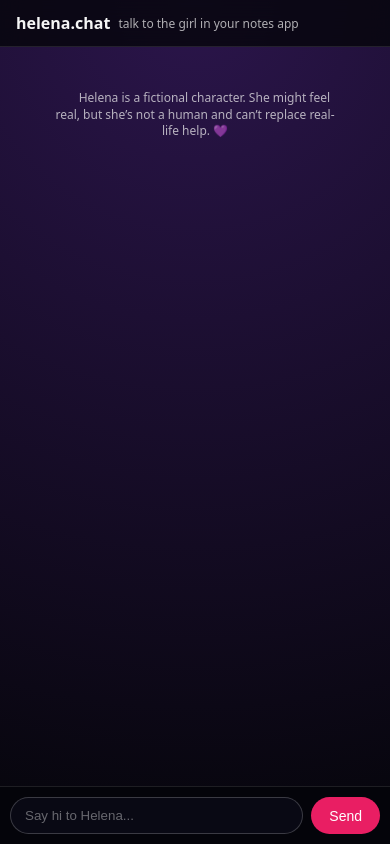
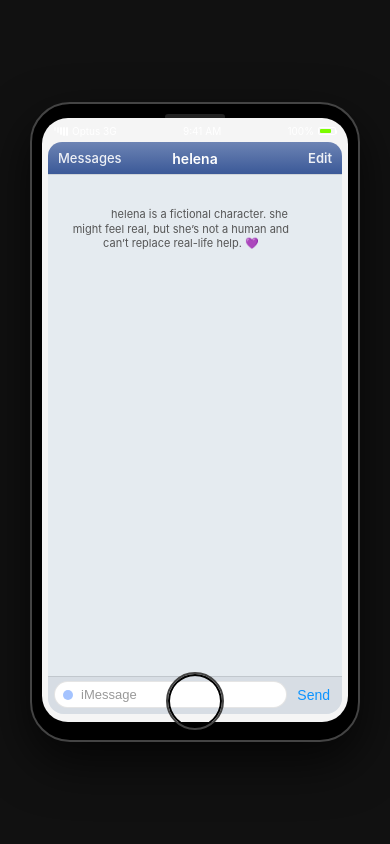
Before and after one commit to iameliwan/helena-chat, a website: page index.html in a window 390 px wide. Drawn offline with Linux system fonts and the light colour scheme.

Commit message:
Update index.html
iPhone 4 UI update

```diff
--- a/index.html
+++ b/index.html
@@ -5,118 +5,325 @@
   <title>Chat with Helena</title>
   <meta name="viewport" content="width=device-width, initial-scale=1" />
   <style>
-    * { box-sizing: border-box; }
+    * {
+      box-sizing: border-box;
+    }
+
     body {
       margin: 0;
-      font-family: system-ui, -apple-system, BlinkMacSystemFont, sans-serif;
-      background: radial-gradient(circle at top, #2b154b, #05050a);
-      color: #f5f5f5;
+      background: #111;
+      height: 100vh;
+      display: flex;
+      align-items: center;
+      justify-content: center;
+      font-family: -apple-system, BlinkMacSystemFont, system-ui, sans-serif;
+      color: #000;
+    }
+
+    .phone {
+      width: 330px;
+      height: 640px;
+      border-radius: 40px;
+      background: #000;
+      padding: 14px 10px 18px;
+      box-shadow: 0 20px 50px rgba(0, 0, 0, 0.7);
+      border: 2px solid #444;
+      position: relative;
+    }
+
+    /* Top speaker + home button to feel like iPhone 4 */
+    .phone::before {
+      content: "";
+      position: absolute;
+      top: 10px;
+      left: 50%;
+      transform: translateX(-50%);
+      width: 60px;
+      height: 6px;
+      border-radius: 3px;
+      background: #222;
+    }
+
+    .phone::after {
+      content: "";
+      position: absolute;
+      bottom: 10px;
+      left: 50%;
+      transform: translateX(-50%);
+      width: 54px;
+      height: 54px;
+      border-radius: 50%;
+      border: 2px solid #444;
+      box-shadow: inset 0 0 0 2px #000;
+    }
+
+    .screen {
+      background: #f5f5f5;
+      border-radius: 26px;
+      height: 100%;
+      padding: 6px 6px 8px;
       display: flex;
       flex-direction: column;
-      height: 100vh;
+      overflow: hidden;
+      position: relative;
     }
-    header {
-      padding: 12px 16px;
-      border-bottom: 1px solid rgba(255,255,255,0.1);
-      backdrop-filter: blur(10px);
-      background: rgba(5,5,10,0.8);
+
+    .status-bar {
+      display: flex;
+      justify-content: space-between;
+      align-items: center;
+      font-size: 10px;
+      color: #fff;
+      padding: 0 6px;
+      height: 14px;
+      margin-bottom: 4px;
+    }
+
+    .status-left {
+      display: flex;
+      gap: 4px;
+      align-items: center;
+    }
+
+    .status-right {
+      display: flex;
+      gap: 4px;
+      align-items: center;
+    }
+
+    .status-bars {
+      display: inline-flex;
+      gap: 1px;
+    }
+
+    .status-bars span {
+      display: block;
+      width: 2px;
+      border-radius: 1px;
+      background: #fff;
+    }
+
+    .status-bars span:nth-child(1) { height: 4px; opacity: .5; }
+    .status-bars span:nth-child(2) { height: 6px; opacity: .7; }
+    .status-bars span:nth-child(3) { height: 8px; }
+    .status-bars span:nth-child(4) { height: 9px; }
+    .status-bars span:nth-child(5) { height: 9px; }
+
+    .battery {
+      width: 18px;
+      height: 8px;
+      border-radius: 2px;
+      border: 1px solid #fff;
+      position: relative;
+    }
+
+    .battery::after {
+      content: "";
+      position: absolute;
+      right: -2px;
+      top: 2px;
+      width: 2px;
+      height: 4px;
+      border-radius: 1px;
+      background: #fff;
+    }
+
+    .battery-fill {
+      position: absolute;
+      left: 1px;
+      top: 1px;
+      bottom: 1px;
+      right: 4px;
+      background: #7CFC00;
+      border-radius: 1px;
+    }
+
+    .app-header {
+      height: 32px;
+      background: linear-gradient(#6d84b4, #3b5998);
+      border-radius: 14px 14px 0 0;
       display: flex;
       align-items: center;
-      gap: 8px;
-      position: sticky;
-      top: 0;
-      z-index: 10;
+      justify-content: center;
+      color: #fff;
+      font-size: 14px;
+      font-weight: 600;
+      position: relative;
     }
-    header h1 {
-      font-size: 16px;
-      margin: 0;
+
+    .app-header::before {
+      content: "Messages";
+      position: absolute;
+      left: 10px;
+      font-size: 13px;
+      font-weight: 500;
+      opacity: 0.9;
     }
-    header span {
-      font-size: 12px;
-      opacity: 0.7;
+
+    .app-header::after {
+      content: "Edit";
+      position: absolute;
+      right: 10px;
+      font-size: 13px;
+      opacity: 0.9;
     }
+
+    .chat-wrapper {
+      flex: 1;
+      background: #e5ebf0;
+      border-radius: 0 0 16px 16px;
+      display: flex;
+      flex-direction: column;
+      overflow: hidden;
+      border-top: 1px solid rgba(0, 0, 0, 0.1);
+    }
+
     #chat {
       flex: 1;
       overflow-y: auto;
-      padding: 16px;
+      padding: 8px 6px 4px;
+      font-size: 13px;
     }
+
     .msg {
-      max-width: 75%;
-      padding: 10px 14px;
-      margin-bottom: 10px;
-      border-radius: 16px;
-      line-height: 1.4;
-      font-size: 14px;
+      display: inline-block;
+      max-width: 80%;
+      padding: 6px 9px;
+      margin-bottom: 6px;
+      border-radius: 14px;
+      line-height: 1.3;
       white-space: pre-wrap;
       word-wrap: break-word;
+      position: relative;
+      clear: both;
     }
+
     .msg.user {
+      background: #0b93ff;
+      color: #fff;
       margin-left: auto;
-      background: rgba(12, 12, 26, 0.95);
-      border-bottom-right-radius: 4px;
+      border-bottom-right-radius: 2px;
     }
+
     .msg.helena {
-      background: rgba(103, 58, 183, 0.85);
-      border-bottom-left-radius: 4px;
+      background: #e5e5ea;
+      color: #000;
+      margin-right: auto;
+      border-bottom-left-radius: 2px;
     }
+
     .msg.system {
-      margin: 0 auto 12px auto;
+      max-width: 90%;
+      margin: 4px auto 8px auto;
       text-align: center;
-      max-width: 90%;
-      opacity: 0.7;
-      font-size: 12px;
+      font-size: 11px;
+      color: #555;
+      background: transparent;
     }
-    form {
-      padding: 10px;
-      border-top: 1px solid rgba(255,255,255,0.1);
-      background: rgba(5,5,10,0.95);
+
+    .input-bar {
+      padding: 4px 6px 6px;
+      border-top: 1px solid rgba(0, 0, 0, 0.1);
+      background: #d7dde4;
       display: flex;
-      gap: 8px;
+      align-items: center;
+      gap: 4px;
     }
-    input {
+
+    .input-bubble {
       flex: 1;
-      padding: 10px 14px;
-      border-radius: 999px;
-      border: 1px solid rgba(255,255,255,0.2);
-      background: rgba(10,10,22,0.95);
-      color: #f5f5f5;
+      background: #fff;
+      border-radius: 16px;
+      border: 1px solid rgba(0, 0, 0, 0.1);
+      display: flex;
+      align-items: center;
+      padding: 4px 8px;
+    }
+
+    .input-bubble input {
+      border: none;
       outline: none;
+      flex: 1;
+      font-size: 13px;
+      background: transparent;
+      color: #000;
     }
-    input::placeholder {
-      color: rgba(245,245,245,0.4);
+
+    .input-bubble input::placeholder {
+      color: #999;
     }
+
+    .camera-dot {
+      width: 10px;
+      height: 10px;
+      border-radius: 50%;
+      background: #8eb4ff;
+      margin-right: 6px;
+      opacity: 0.8;
+    }
+
     button {
       border: none;
-      border-radius: 999px;
-      padding: 10px 18px;
+      background: transparent;
+      color: #0b93ff;
       font-size: 14px;
+      font-weight: 500;
+      padding: 4px 6px;
       cursor: pointer;
-      background: #e91e63;
-      color: #fff;
-      white-space: nowrap;
     }
+
     button:disabled {
-      opacity: 0.6;
+      opacity: 0.4;
       cursor: default;
+    }
+
+    @media (max-height: 700px) {
+      .phone {
+        transform: scale(0.9);
+      }
     }
   </style>
 </head>
 <body>
-  <header>
-    <h1>helena.chat</h1>
-    <span>talk to the girl in your notes app</span>
-  </header>
+  <div class="phone">
+    <div class="screen">
+      <div class="status-bar">
+        <div class="status-left">
+          <div class="status-bars">
+            <span></span><span></span><span></span><span></span><span></span>
+          </div>
+          <span>Optus 3G</span>
+        </div>
+        <div>9:41 AM</div>
+        <div class="status-right">
+          <span>100%</span>
+          <div class="battery">
+            <div class="battery-fill"></div>
+          </div>
+        </div>
+      </div>
 
-  <div id="chat">
-    <div class="msg system">
-      Helena is a fictional character. She might feel real, but she’s not a human and can’t replace real-life help. 💜
+      <div class="app-header">
+        helena
+      </div>
+
+      <div class="chat-wrapper">
+        <div id="chat">
+          <div class="msg system">
+            helena is a fictional character. she might feel real, but she’s not a human and can’t replace real-life help. 💜
+          </div>
+        </div>
+
+        <form id="form" class="input-bar">
+          <div class="input-bubble">
+            <div class="camera-dot"></div>
+            <input id="input" autocomplete="off" placeholder="iMessage" />
+          </div>
+          <button type="submit">Send</button>
+        </form>
+      </div>
     </div>
   </div>
-
-  <form id="form">
-    <input id="input" autocomplete="off" placeholder="Say hi to Helena..." />
-    <button type="submit">Send</button>
-  </form>
 
   <script>
     const chat = document.getElementById('chat');
@@ -141,7 +348,7 @@
       input.value = '';
       input.focus();
       button.disabled = true;
-      button.textContent = 'Helena is typing…';
+      button.textContent = '…';
 
       try {
         const res = await fetch('/api/helena', {
@@ -151,12 +358,12 @@
         });
         const data = await res.json();
         if (data.error) {
-          addMessage("Something glitched on my side. Try again in a bit 🫠", 'helena');
+          addMessage("something glitched on my side. try again in a bit 🫠", 'helena');
         } else {
-          addMessage(data.reply || "I don't know what to say right now, but I’m here.", 'helena');
+          addMessage(data.reply || "i don't know what to say right now, but i’m here.", 'helena');
         }
       } catch (err) {
-        addMessage("Network vibes are off. Try again in a sec ✨", 'helena');
+        addMessage("network vibes are off. try again in a sec ✨", 'helena');
       } finally {
         button.disabled = false;
         button.textContent = 'Send';
```
